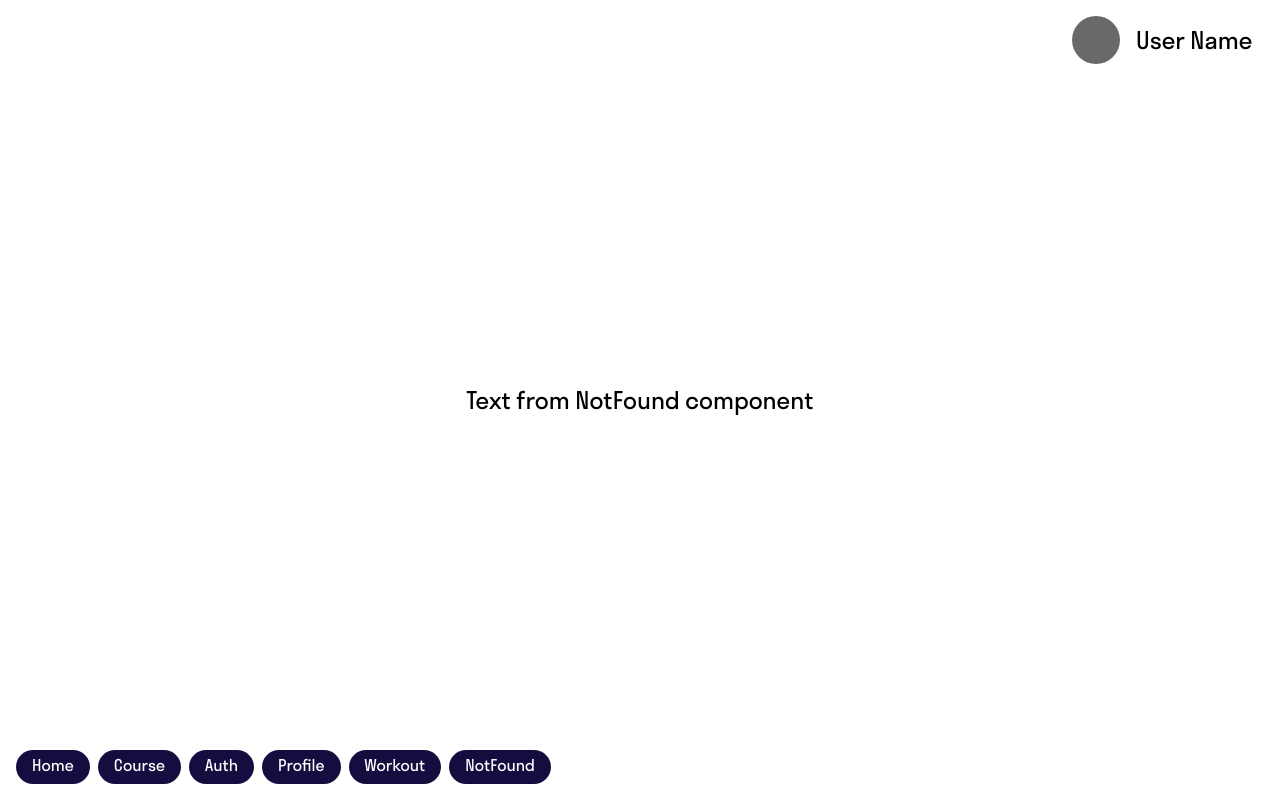
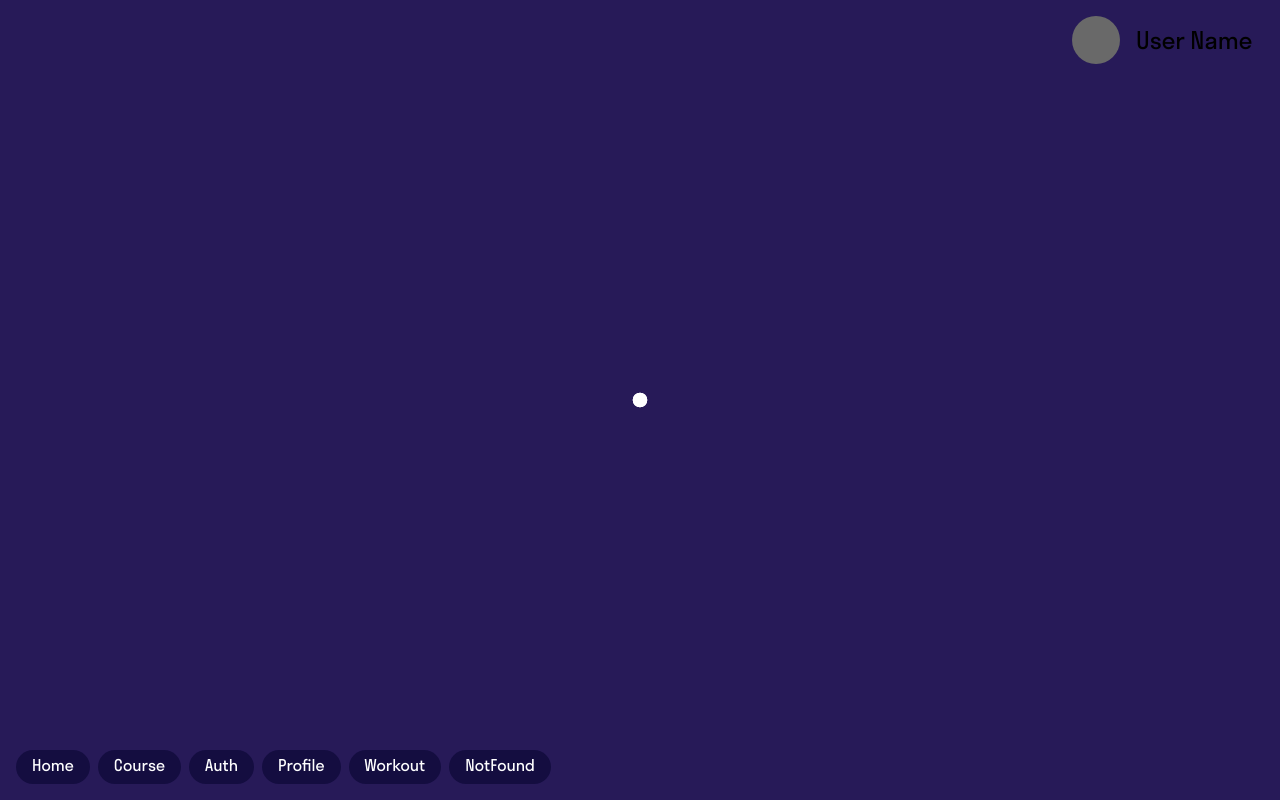
Before and after one commit to Diableros/SkyFitnessPro, a React (Vite) app: page / in a window 1280 px wide. Both pictures are taken after a click on the button "NotFound". Built offline with nearby package versions, Linux system fonts and the light colour scheme.

Commit message:
feat: компонент UiLoader

```diff
--- /dev/null
+++ b/src/components/UiLoader/UiLoader.tsx
@@ -0,0 +1,17 @@
+import * as React from 'react'
+
+import UiImage from '../UiImage'
+
+import { ColorType } from '@/theme/themeTypes'
+import { LoaderSize } from './enums'
+
+type PropsType = {
+  size?: LoaderSize
+  color?: keyof ColorType['colors']
+}
+
+const UiLoader = ({ size = LoaderSize.L, color = 'white' }: PropsType) => {
+  return <UiImage name="loader" width={size} height={size} color={color} />
+}
+
+export default UiLoader
--- /dev/null
+++ b/src/components/UiLoader/enums.ts
@@ -0,0 +1,5 @@
+export const enum LoaderSize {
+  S = '4rem',
+  M = '8rem',
+  L = '10rem',
+}
--- /dev/null
+++ b/src/components/UiLoader/index.ts
@@ -0,0 +1,3 @@
+import UiLoader from './UiLoader'
+
+export default UiLoader
--- a/src/layout/MainLayout/MainLayout.style.ts
+++ b/src/layout/MainLayout/MainLayout.style.ts
@@ -2,6 +2,7 @@ import { styled } from 'styled-components'
 
 export const Layout = styled.div`
   height: 100%;
+  width: 100%;
   display: flex;
   flex-flow: column nowrap;
   justify-content: center;
--- /dev/null
+++ b/src/pages/NotFound/NotFound.style.ts
@@ -0,0 +1,12 @@
+import { styled } from 'styled-components'
+
+export const PageWrapper = styled.div`
+  display: flex;
+  align-items: center;
+  justify-content: center;
+
+  height: 100%;
+  width: 100%;
+
+  background-color: ${({ theme }) => theme.colors.purpleNormal};
+`
--- a/src/pages/NotFound/NotFound.tsx
+++ b/src/pages/NotFound/NotFound.tsx
@@ -1,5 +1,14 @@
+import UiLoader from '@/components/UiLoader'
+import { LoaderSize } from '@/components/UiLoader/enums'
+
+import * as S from './NotFound.style'
+
 const NotFound = () => {
-  return <div>Text from NotFound component</div>
+  return (
+    <S.PageWrapper>
+      <UiLoader />
+    </S.PageWrapper>
+  )
 }
 
 export default NotFound
```
